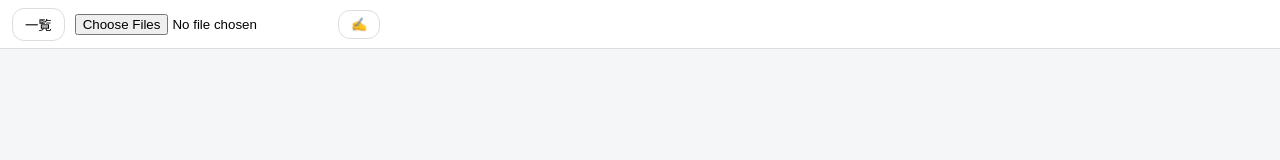
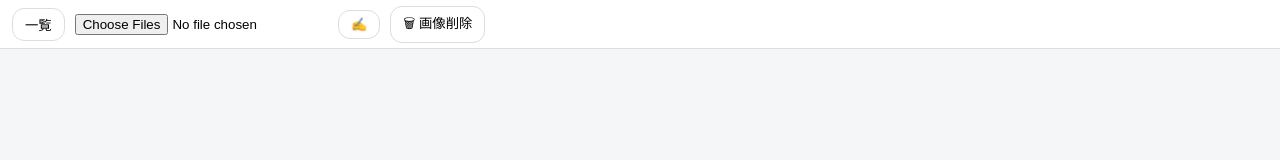
Before and after one commit to c1k4ra1205-ai/image-note-app, a plain HTML site: page index.html in a window 1280 px wide. Drawn offline with Linux system fonts and the light colour scheme.

Commit message:
Update index.html

```diff
--- a/index.html
+++ b/index.html
@@ -23,6 +23,8 @@
   <button id="listBtn">一覧</button>
   <input type="file" id="fileInput" multiple accept="image/*">
   <button id="drawBtn">✍</button>
+  <button id="clearImageBtn">🗑 画像削除</button>
+
 </header>
 
 <!-- 一覧ページ -->
```
